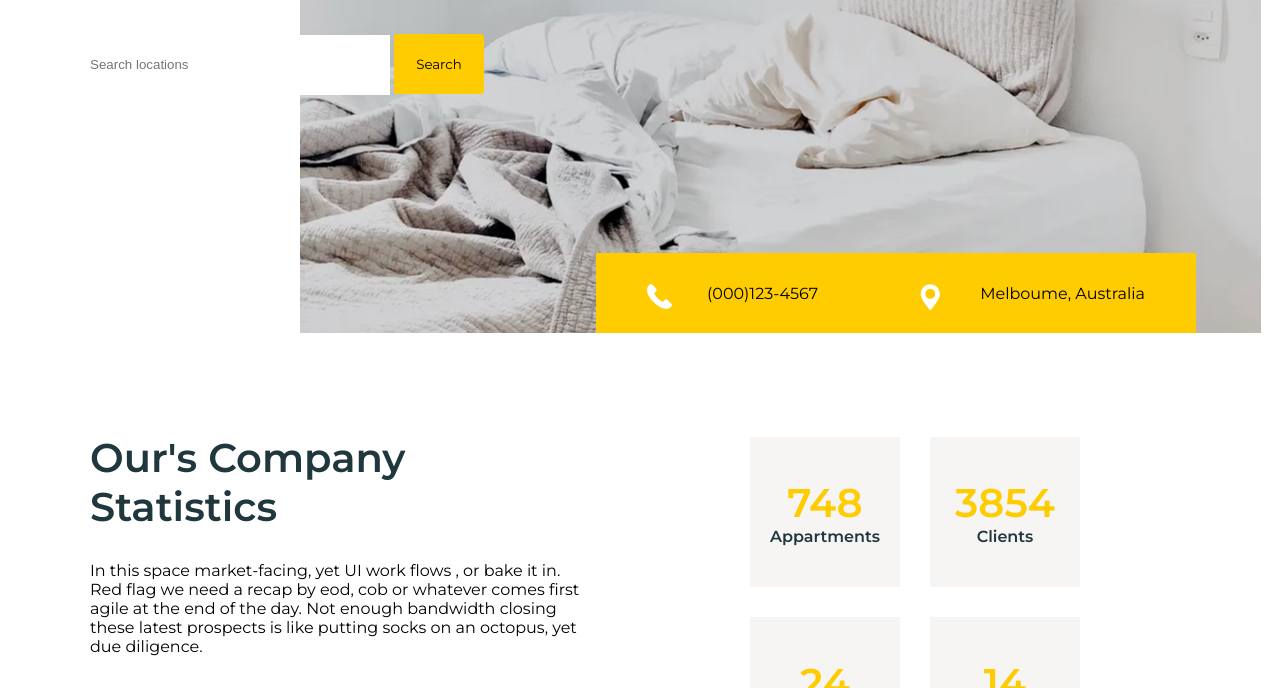
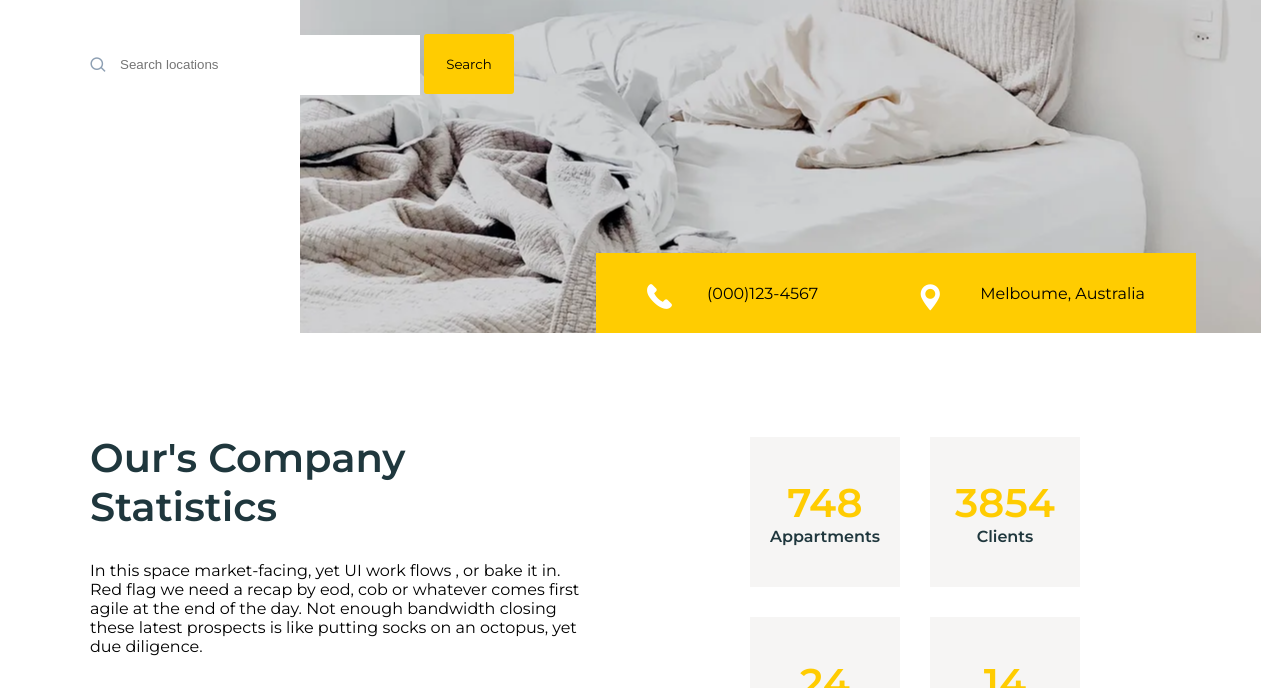
Before and after one commit to Nickselghes/Luxestate, a plain HTML site: page Luxestate/index.html in a window 1280 px wide. Shown: the part 412-1100 px from the top of the page. Drawn offline with Linux system fonts and the light colour scheme.

Commit message:
Update index.html

```diff
--- a/Luxestate/index.html
+++ b/Luxestate/index.html
@@ -55,9 +55,9 @@
                 <div class="intro-search">
 
                     <form class="form-search">
-
+                        <label class="search-label">
                         <input type="text" class="search" placeholder="Search locations">
-
+                        <label>
                         <button type="button" class="btn">Search</button>
                     </form>
 
```
